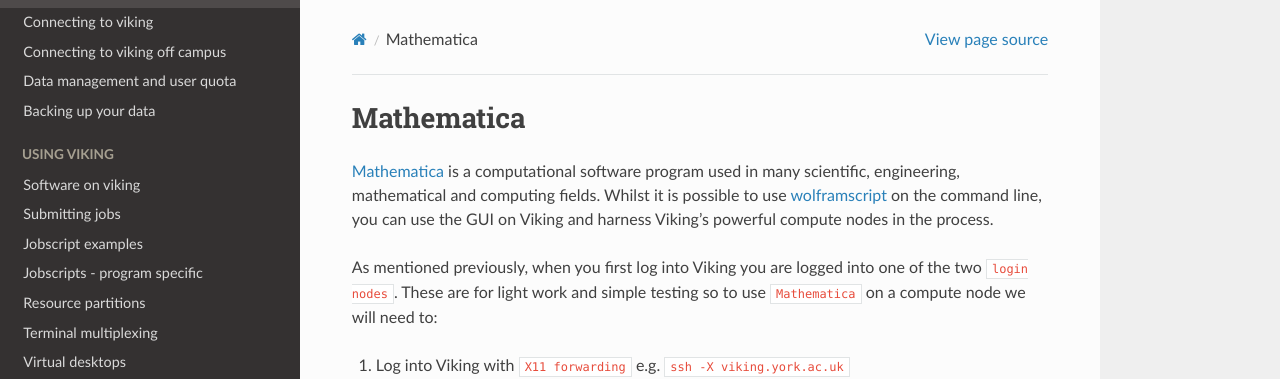
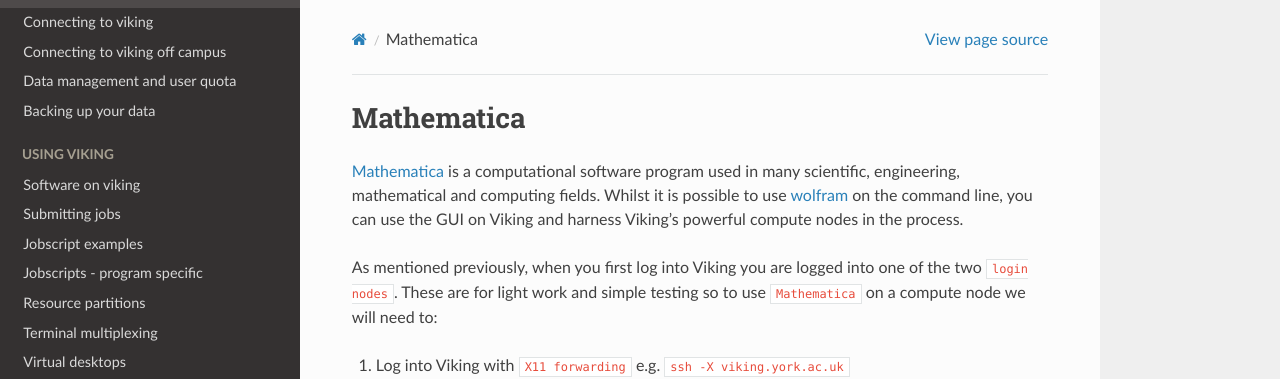
Before and after one commit to university-of-york/research-it-documentation, a Sphinx documentation site: the page built from docs/source/applications/mathematica.rst, in a window 1280 px wide and 900 px high. Shown: the top 379 px of the window. Built offline with Sphinx 7.4.7 and the Read the Docs theme 2.0.0, drawn with Linux system fonts in a browser that asks for light colours.

Commit message:
update wolfram link

```diff
--- a/docs/source/applications/mathematica.rst
+++ b/docs/source/applications/mathematica.rst
@@ -1,7 +1,7 @@
 Mathematica
 ===========
 
-`Mathematica <https://www.wolfram.com/mathematica>`_ is a computational software program used in many scientific, engineering, mathematical and computing fields. Whilst it is possible to use `wolframscript <https://reference.wolfram.com/language/workflow/RunWolframLanguageCodeFromTheCommandLine.html>`_ on the command line, you can use the GUI on Viking and harness Viking's powerful compute nodes in the process.
+`Mathematica <https://www.wolfram.com/mathematica>`_ is a computational software program used in many scientific, engineering, mathematical and computing fields. Whilst it is possible to use `wolfram <https://reference.wolfram.com/language/tutorial/UsingATextBasedInterface.html>`_ on the command line, you can use the GUI on Viking and harness Viking's powerful compute nodes in the process.
 
 As mentioned previously, when you first log into Viking you are logged into one of the two ``login nodes``. These are for light work and simple testing so to use ``Mathematica`` on a compute node we will need to:
 
```
